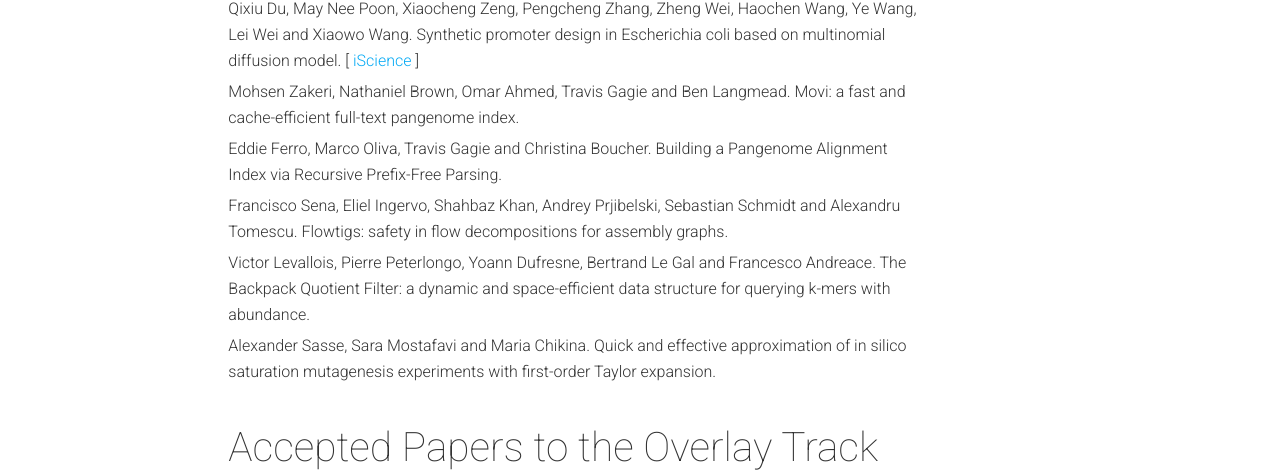
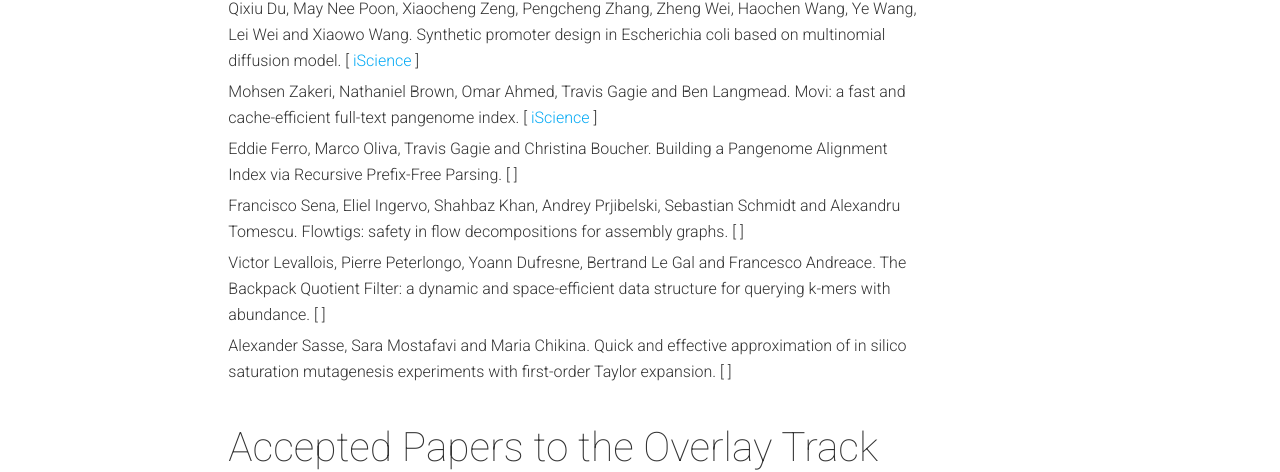
Before and after one commit to recomb-seq/recomb-seq.github.io, a Jekyll site: the page built from history/2024/papers.html, in a window 1280 px wide and 900 px high, scrolled down 467 px. Shown: the part 178-650 px from the top of the window. Built offline with Jekyll 4.4.1, drawn with Linux system fonts in a browser that asks for light colours; nearby versions of some CDN libraries; comment, search, counter and statistics services are not loaded.

Commit message:
add dois

```diff
--- a/history/2024/papers.html
+++ b/history/2024/papers.html
@@ -13,11 +13,11 @@
 		<h4>Accepted Papers to the Proceedings Track</h4>
 		<ul style="list-style-type: disc;">
 		<li>Qixiu Du, May Nee Poon, Xiaocheng Zeng, Pengcheng Zhang, Zheng Wei, Haochen Wang, Ye Wang, Lei Wei and Xiaowo Wang.  Synthetic promoter design in Escherichia coli based on multinomial diffusion model. [ <a href="https://doi.org/10.1016/j.isci.2024.111207">iScience</a> ] </li>
-		<li>Mohsen Zakeri, Nathaniel Brown, Omar Ahmed, Travis Gagie and Ben Langmead.  Movi: a fast and cache-efficient full-text pangenome index.</li>
-		<li>Eddie Ferro, Marco Oliva, Travis Gagie and Christina Boucher.  Building a Pangenome Alignment Index via Recursive Prefix-Free Parsing.</li>
-		<li>Francisco Sena, Eliel Ingervo, Shahbaz Khan, Andrey Prjibelski, Sebastian Schmidt and Alexandru Tomescu.  Flowtigs: safety in flow decompositions for assembly graphs.</li>
-		<li>Victor Levallois, Pierre Peterlongo, Yoann Dufresne, Bertrand Le Gal and Francesco Andreace.  The Backpack Quotient Filter: a dynamic and space-efficient data structure for querying k-mers with abundance.</li>
-		<li>Alexander Sasse, Sara Mostafavi and Maria Chikina.  Quick and effective approximation of in silico saturation mutagenesis experiments with first-order Taylor expansion.</li>
+		<li>Mohsen Zakeri, Nathaniel Brown, Omar Ahmed, Travis Gagie and Ben Langmead.  Movi: a fast and cache-efficient full-text pangenome index. [ <a href="https://doi.org/10.1016/j.isci.2024.111464">iScience</a> ] </li>
+		<li>Eddie Ferro, Marco Oliva, Travis Gagie and Christina Boucher.  Building a Pangenome Alignment Index via Recursive Prefix-Free Parsing. [ <a href="https://doi.org/10.1016/j.isci.2024.110933"></a> ] </li>
+		<li>Francisco Sena, Eliel Ingervo, Shahbaz Khan, Andrey Prjibelski, Sebastian Schmidt and Alexandru Tomescu.  Flowtigs: safety in flow decompositions for assembly graphs. [ <a href="https://doi.org/10.1016/j.isci.2024.111208"></a> ] </li>
+		<li>Victor Levallois, Pierre Peterlongo, Yoann Dufresne, Bertrand Le Gal and Francesco Andreace.  The Backpack Quotient Filter: a dynamic and space-efficient data structure for querying k-mers with abundance. [ <a href="https://doi.org/10.1016/j.isci.2024.111435"></a> ] </li>
+		<li>Alexander Sasse, Sara Mostafavi and Maria Chikina.  Quick and effective approximation of in silico saturation mutagenesis experiments with first-order Taylor expansion. [ <a href="https://doi.org/10.1016/j.isci.2024.110807"></a> ] </li>
 		</ul>
 
 		<h4>Accepted Papers to the Overlay Track</h4>
```
